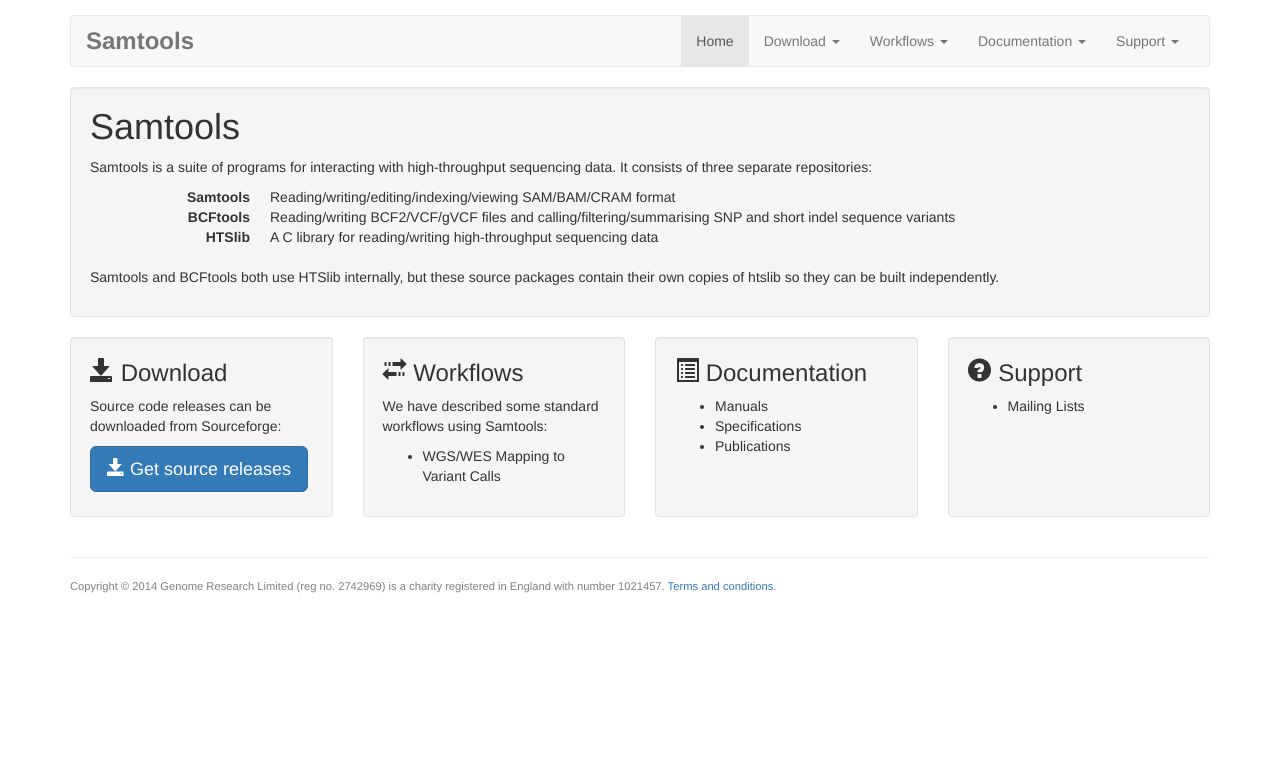
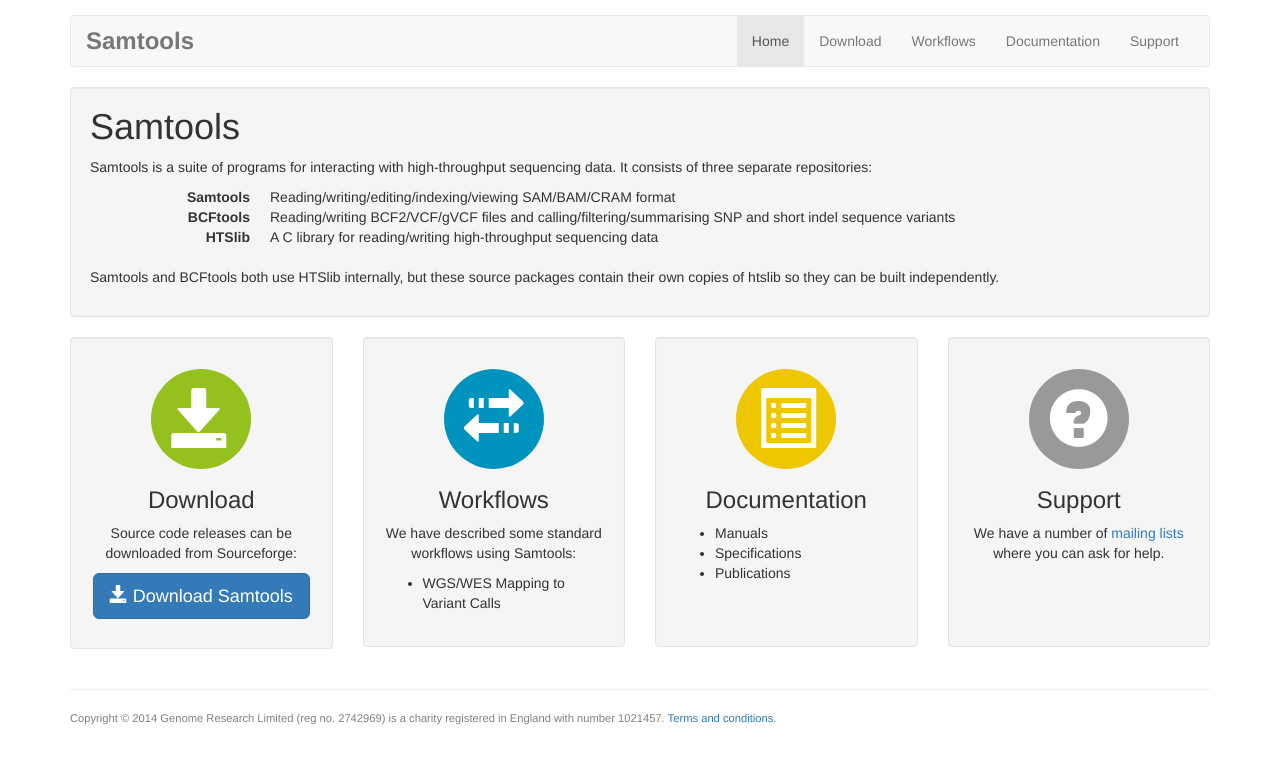
Before and after one commit to samtools/www.htslib.org, a Jekyll site: the page built from index.html, in a window 1280 px wide. Shown: the top 764 px of the page. Built offline with Jekyll 4.4.1, drawn with Linux system fonts in a browser that asks for light colours; nearby versions of some CDN libraries.

Commit message:
Updated styles on homepage. Simplified navigation. Merged download and develop pages.

```diff
--- a/_includes/header.html
+++ b/_includes/header.html
@@ -17,41 +17,10 @@
 			<div class="collapse navbar-collapse" id="bs-example-navbar-collapse-1">
 				<ul class="nav navbar-nav navbar-right">
 					<li{% if page.url == '/' %} class="active"{% endif %}><a href="{{ site.baseurl }}">Home</a></li>
-					<li class="dropdown{% if page.url == '/download/' ||  page.url == '/develop' %} active{% endif %}">
-						<a id="dl_label" role="button" class="dropdown-toggle" data-toggle="dropdown" data-target="#" href="{{ site.baseurl }}download">
-							Download <span class="caret"></span>
-						</a>
-						<ul class="dropdown-menu" role="menu" aria-labelledby="dl_label">
-							<li><a href="{{ site.baseurl }}download">Downloads</a></li>
-							<li><a href="{{ site.baseurl }}develop">Development</a></li>
-						</ul>
-					</li>
-					<li class="dropdown{% if page.url == '/workflow/' %} active{% endif %}">
-						<a class="dropdown-toggle" data-toggle="dropdown" data-target="#" href="{{ site.baseurl }}workflow">
-							Workflows <span class="caret"></span>
-						</a>
-						<ul class="dropdown-menu" role="menu">
-							<li><a href="{{ site.baseurl }}workflow#mapping_to_variant">WGS/WES Mapping to Variant Calls</a></li>
-						</ul>
-					</li>
-					<li class="dropdown{% if page.url == '/doc/' %} active{% endif %}">
-						<a class="dropdown-toggle" data-toggle="dropdown" data-target="#" href="{{ site.baseurl }}doc">
-							Documentation <span class="caret"></span>
-						</a>
-						<ul class="dropdown-menu" role="menu">
-							<li><a href="{{ site.baseurl }}doc#man-pages">Man Pages</a></li>
-							<li><a href="{{ site.baseurl }}doc#specifications">Specifications</a></li>
-							<li><a href="{{ site.baseurl }}doc#publications">Publications</a></li>
-						</ul>
-					</li>
-					<li class="dropdown{% if page.url == '/support/' %} active{% endif %}">
-						<a class="dropdown-toggle" data-toggle="dropdown" data-target="#" href="{{ site.baseurl }}support">
-							Support <span class="caret"></span>
-						</a>
-						<ul class="dropdown-menu" role="menu">
-							<li><a href="{{ site.baseurl }}support#mailing-lists">Mailing Lists</a></li>
-						</ul>
-					</li>
+					<li{% if page.url == '/download/' %} class="active"{% endif %}><a href="{{ site.baseurl }}download">Download</a></li>
+					<li{% if page.url == '/workflow/' %} class="active"{% endif %}><a href="{{ site.baseurl }}workflow">Workflows</a></li>
+					<li{% if page.url == '/doc/' %} class="active"{% endif %}><a href="{{ site.baseurl }}doc">Documentation</a></li>
+					<li{% if page.url == '/support/' %} class="active"{% endif %}><a href="{{ site.baseurl }}support">Support</a></li>
 				</ul>
 			</div><!-- /.navbar-collapse -->
 		</div><!-- /.container-fluid -->
--- a/css/sitewide.css
+++ b/css/sitewide.css
@@ -12,13 +12,45 @@ body {
     margin-top:0;
 }
 .home-boxes .well {
-    min-height:180px;
+    min-height:310px;
 }
 .home-boxes .well h3 a,
 .home-boxes .well ul a {
     color:#333;
 }
 
+.home-boxes h3, .home-boxes p {
+    text-align:center;
+}
+.homepage-icon a i {
+    font-size:60px;
+    color:#FFF;
+	width: 100px;
+	height: 100px;
+	line-height: 100px;
+	background-color: #333;
+	border-radius: 100%;
+	text-align: center;
+	vertical-align: middle;
+    -webkit-transition: all .2s ease;
+	-moz-transition: all .2s ease;
+	-o-transition: all .2s ease;
+	transition: all .2s ease;
+}
+.homepage-icon a {
+    line-height:120px;
+}
+.homepage-icon a:hover i {
+	width: 105px;
+	height: 105px;
+	line-height: 105px;
+}
+.homepage-icon a i.glyphicon-save { background-color: #95C11E; }
+.homepage-icon a i.glyphicon-transfer { background-color: #0093BD; }
+.homepage-icon a i.glyphicon-list-alt { background-color: #EFC700; }
+.homepage-icon a i.glyphicon-question-sign { background-color: #999999; }
+
+
 
 .copyright {
 	font-size: 80%;
--- a/index.html
+++ b/index.html
@@ -24,17 +24,19 @@ layout: default
 <div class="row home-boxes">
 	<div class="col-lg-3 col-sm-6">
 		<div class="well">
-			<h3><a href="{{ site.baseurl }}/download"><i class="glyphicon glyphicon-save"></i> Download</a></h3>
+			<h3 class="homepage-icon"><a href="{{{ site.baseurl }}download" title="Download"><i class="glyphicon glyphicon-save"></i></a></h3>
+			<h3><a href="{{{ site.baseurl }}download" title="Download">Download</a></h3>
 			<p>Source code releases can be downloaded from Sourceforge:</p>
-			<a class="btn btn-primary btn-lg" href="http://sourceforge.net/projects/Samtools/files/Samtools/1.0/"><i class="glyphicon glyphicon-save"></i> Get source releases</a>
+			<p><a class="btn btn-primary btn-lg" href="http://sourceforge.net/projects/Samtools/files/Samtools/1.0/"><i class="glyphicon glyphicon-save"></i> Download Samtools</a></p>
 		</div>
 	</div>
 	<div class="col-lg-3 col-sm-6">
 		<div class="well">
-			<h3><a href="{{ site.baseurl }}/workflow"><i class="glyphicon glyphicon-transfer"></i> Workflows</a></h3>
+			<h3 class="homepage-icon"><a href="{{{ site.baseurl }}workflow" title="Workflows"><i class="glyphicon glyphicon-transfer"></i></a></h3>
+			<h3><a href="{{{ site.baseurl }}workflow" title="Workflows">Workflows</a></h3>
 			<p>We have described some standard workflows using Samtools:</p>
 			<ul>
-				<li><a href="{{ site.baseurl }}/workflow#mapping_to_variant">WGS/WES Mapping to Variant Calls</a></li>
+				<li><a href="{{{ site.baseurl }}workflow#mapping_to_variant">WGS/WES Mapping to Variant Calls</a></li>
 			</ul>
 		</div>
 	</div>
@@ -43,20 +45,21 @@ layout: default
 
 	<div class="col-lg-3 col-sm-6">
 		<div class="well">
-			<h3><a href="{{ site.baseurl }}/doc"><i class="glyphicon glyphicon-list-alt"></i> Documentation</a></h3>
+			<h3 class="homepage-icon"><a href="{{{ site.baseurl }}doc" title="Documentation"><i class="glyphicon glyphicon-list-alt"></i></a></h3>
+			<h3><a href="{{{ site.baseurl }}doc" title="Documentation">Documentation</a></h3>
 			<ul>
-				<li><a href="{{ site.baseurl }}/doc#manuals">Manuals</a></li>
-				<li><a href="{{ site.baseurl }}/doc#specs">Specifications</a></li>
-				<li><a href="{{ site.baseurl }}/doc#pubs">Publications</a></li>
+				<li><a href="{{{ site.baseurl }}doc#man-pages">Manuals</a></li>
+				<li><a href="{{{ site.baseurl }}doc#specifications">Specifications</a></li>
+				<li><a href="{{{ site.baseurl }}doc#publications">Publications</a></li>
 			</ul>
 		</div>
 	</div>
 	<div class="col-lg-3 col-sm-6">
 		<div class="well">
-			<h3><a href="{{ site.baseurl }}/support"><i class="glyphicon glyphicon-question-sign"></i> Support</a></h3>
-			<ul>
-				<li><a href="{{ site.baseurl }}/support#lists">Mailing Lists</a></li>
-			</ul>
+			<h3 class="homepage-icon"><a href="{{{ site.baseurl }}support" title="Support"><i class="glyphicon glyphicon-question-sign"></i></a></h3>
+			<h3><a href="{{{ site.baseurl }}support" title="Support">Support</a></h3>
+			<p>We have a number of <a href="{{{ site.baseurl }}support#mailing-lists">mailing lists</a>
+				where you can ask for help.</p>
 		</div>
 	</div>
 </div>
```
Also changed, not shown: develop.md (deleted, +0 -14 lines), download.md (+15 -4 lines), workflow.md (+9 -0 lines).
